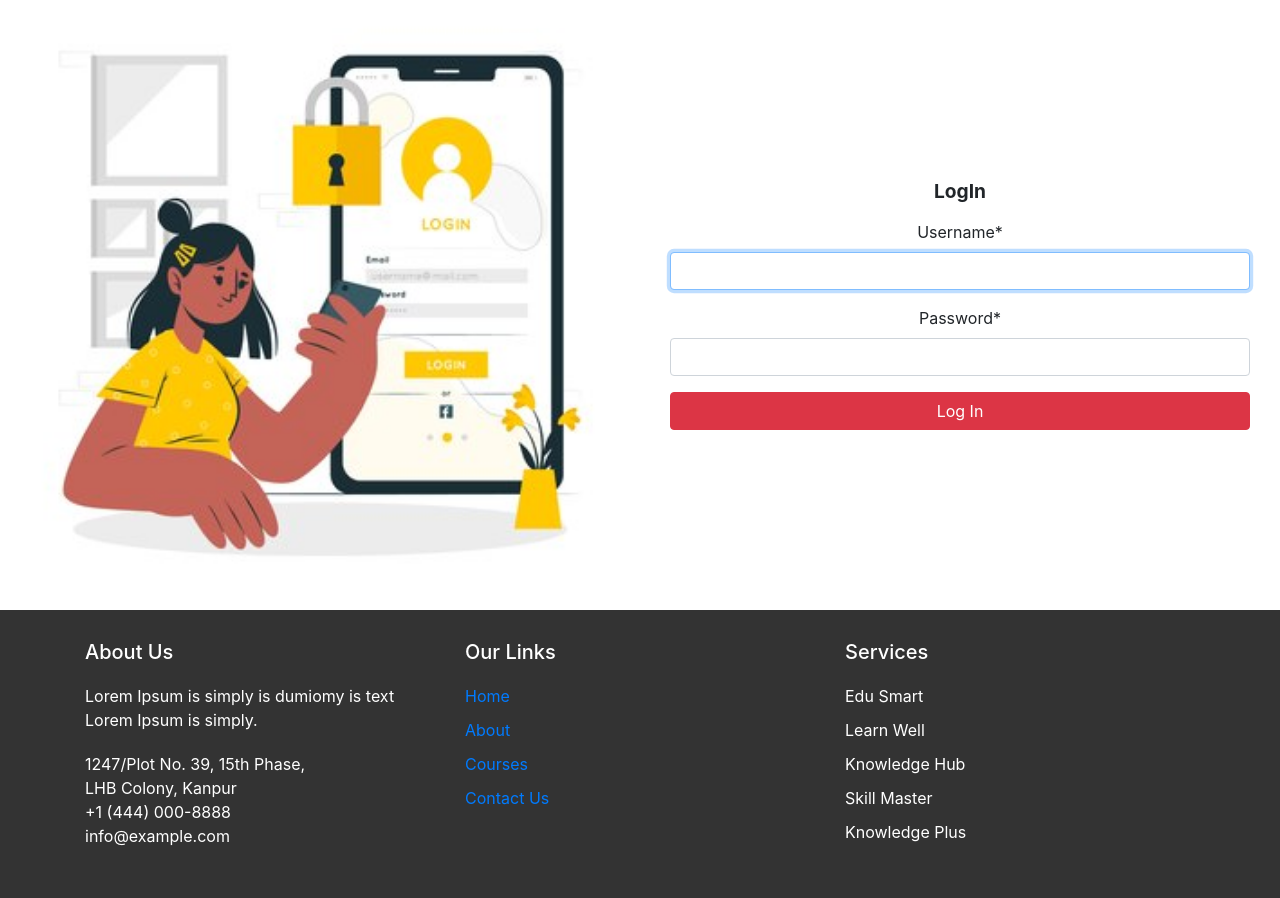
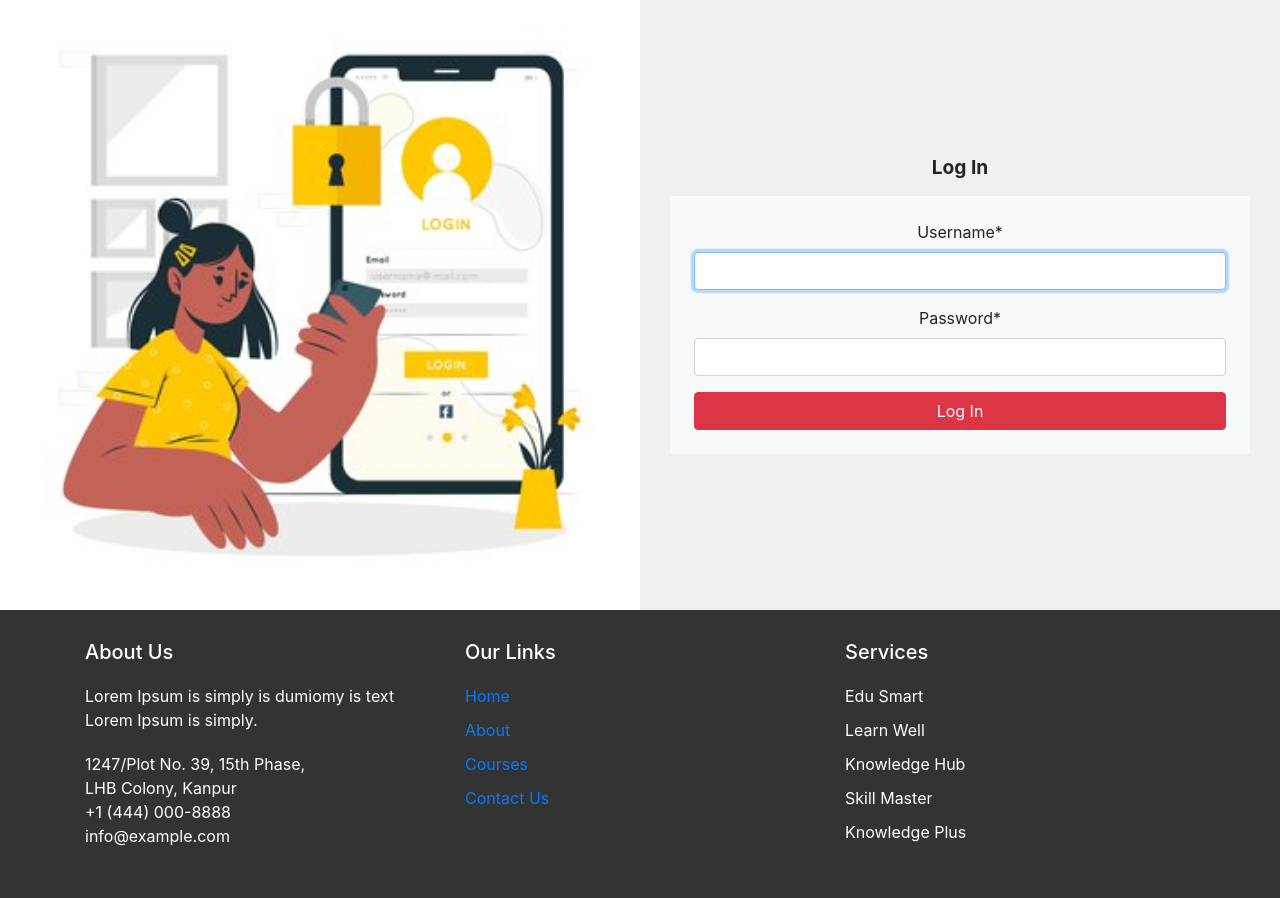
Before and after one commit to Farhana-Najnin/Final_django, a Django app: page /user/login/ in a window 1280 px wide. Shown: the part 56-954 px from the top of the page. Run offline with Django 4.2, Linux system fonts and the light colour scheme; some libraries are stand-ins or nearby versions.

Commit message:
login form design added

```diff
--- a/user/templates/login.html
+++ b/user/templates/login.html
@@ -2,19 +2,31 @@
 {% load static %}
 {% block content%}
 {% load crispy_forms_tags%}
+<style>
+    .login-container {
+        background-color: #f0f0f0; /* Change background color here */
+    }
+</style>
 <div class="d-flex">
     <div class="col-6">
         <img style="width: 100%; height: 100%;" class="rounded" src="{% static 'login.jpg' %}" alt="banner image">
     </div>
-    <div class="col-6 d-flex flex-column justify-content-center">
+    <div class="col-6 d-flex flex-column justify-content-center login-container">
         <div class="container text-center">
             <h2 style="font-weight: bold; font-size: larger;">
-                LogIn
+                Log In
             </h2>
             <form method="post" class="w-100 mt-3">
                 {% csrf_token %}
-                {{form | crispy}}
-                <button type="submit" class="btn btn-danger w-100">Log In</button>
+                <div class="bg-light p-4"> <!-- Add background and padding to this div -->
+                    <div class="form-group">
+                        {{ form.username|as_crispy_field }}
+                    </div>
+                    <div class="form-group">
+                        {{ form.password|as_crispy_field }}
+                    </div>
+                    <button type="submit" class="btn btn-danger w-100">Log In</button>
+                </div>
             </form>
         </div>
     </div>
```
